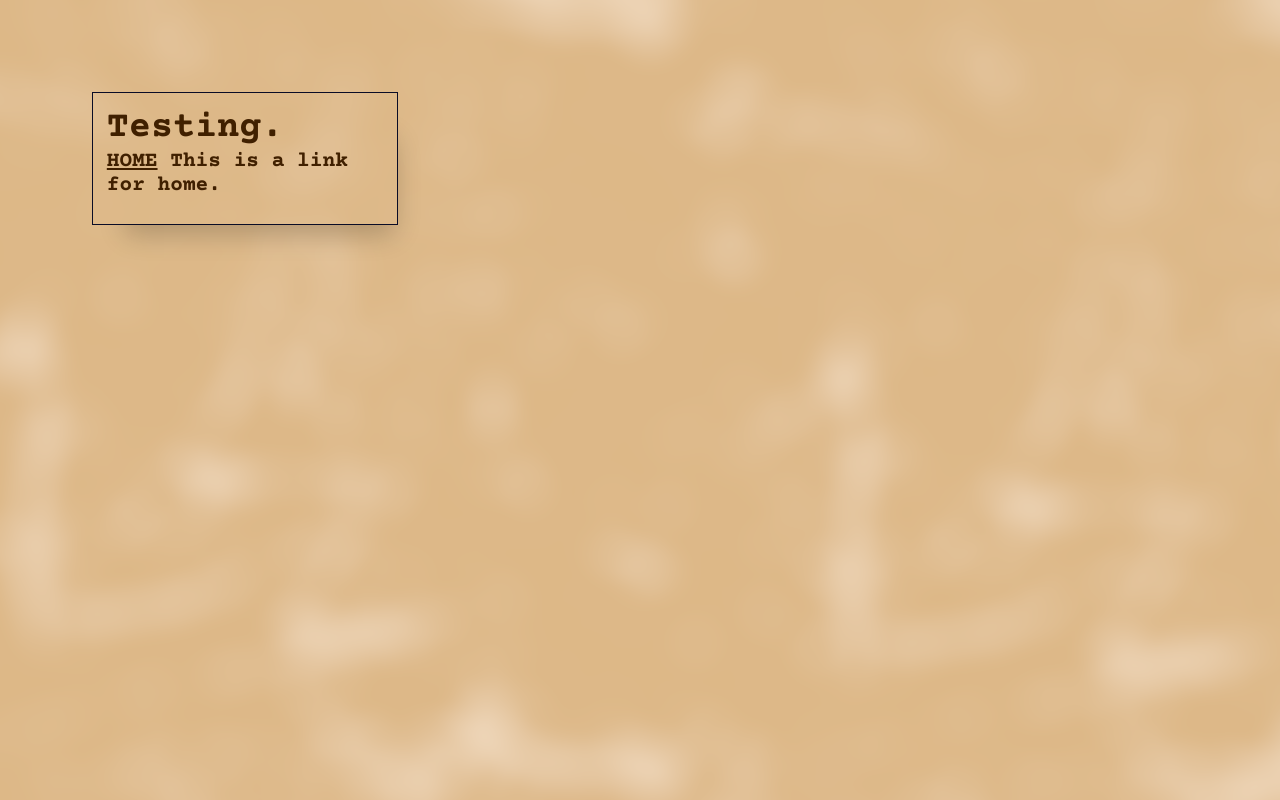
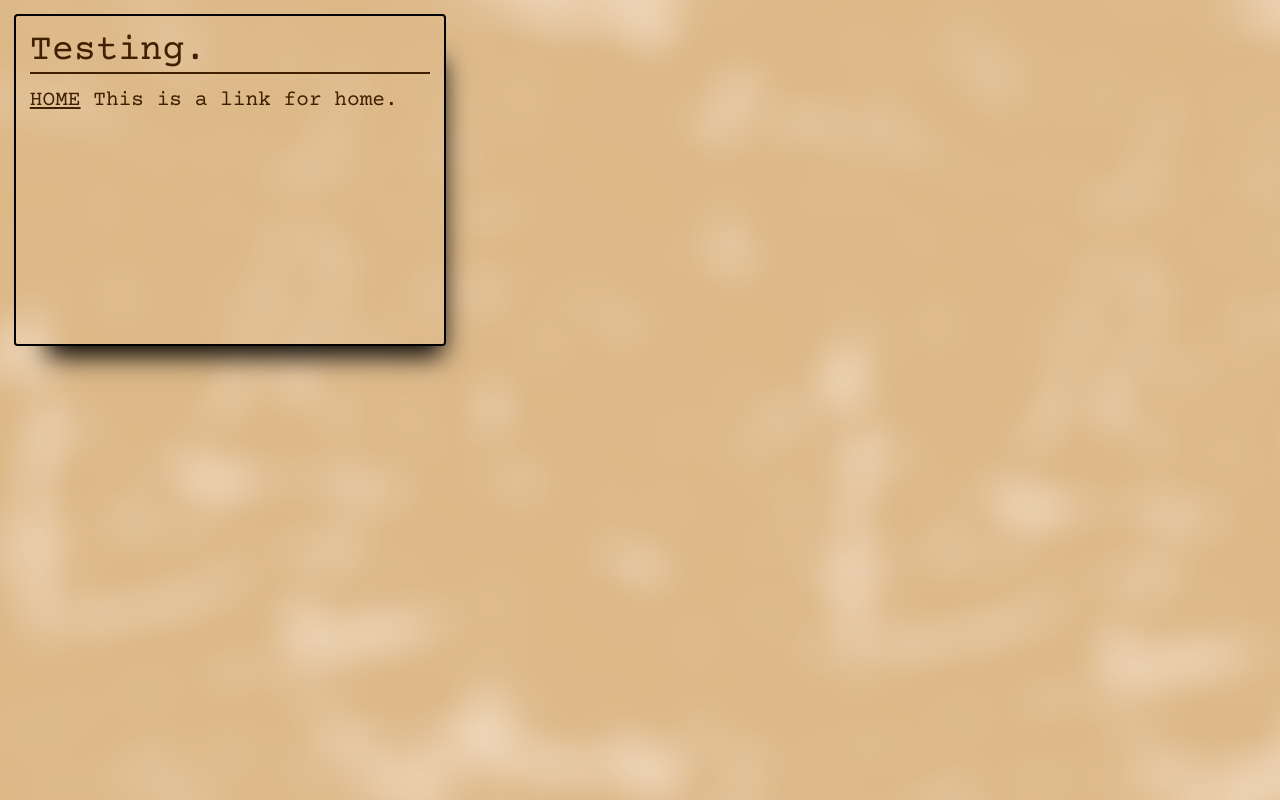
Before and after one commit to jakeedgar/foxingcss, a website: page index.html in a window 1280 px wide. Drawn offline with nearby package versions, Linux system fonts and the light colour scheme.

Commit message:
build out card component

```diff
--- a/css/index.css
+++ b/css/index.css
@@ -25,7 +25,7 @@ a {
 
 hr {
   border: 0;
-  border-top: 1px solid #efefef;
+  border-top: 1px solid #402000;
 }
 
 img {
@@ -135,8 +135,8 @@ h6 {
   border-style: solid;
   margin: 0.75rem;
   padding: 0.75rem;
-  border-radius: 0.5rem;
-  border-width: 1px;
+  border-radius: 1.25rem;
+  border-width: 2px;
 }
 
 .notification {
@@ -151,27 +151,40 @@ h6 {
 }
 
 .card {
-  display: block;
+  transition: all 235ms ease 0s;
+  box-shadow: 15px 28px 25px -18px black;
+  margin: 0.75rem;
   padding: 0.75rem;
-  border: 1px solid #0a0c26;
-  box-shadow: 15px 28px 25px -18px hsla(0deg, 0%, 0%, 0.2);
-  margin: 5rem;
-  max-width: 15rem;
+  backface-visibility: hidden;
+  border-style: double;
+  border-width: 2px;
+  border-color: black;
+  border-radius: 0.2083333333rem;
+  display: flex;
+  flex-direction: column;
+  position: relative;
+  will-change: transform;
+  word-wrap: break-word;
+  max-width: 400px;
+  height: 300px;
+}
+.card:hover {
+  transform: translate3d(0, 2px, 0);
+  box-shadow: 2px 8px 8px -5px black;
 }
 .card .card-title {
   font-size: 2rem;
   padding-bottom: 0.75rem;
-  font-weight: bold;
 }
 .card .card-body {
+  margin-top: 0.75rem;
   font-size: 1.15rem;
 }
 .card .card-body a {
   text-decoration: underline;
 }
-
-.card:hover {
-  box-shadow: hsla(0deg, 0%, 0%, 0.3);
+.card .card-hr {
+  border-top: 2px solid #402000;
 }
 
 .button-primary {
@@ -180,7 +193,7 @@ h6 {
   background-color: #69a0e8;
   color: white;
   border: 1;
-  border-radius: 0.5rem;
+  border-radius: 1.25rem;
   padding: 0.75rem;
   width: auto;
   text-align: center;
@@ -196,7 +209,7 @@ h6 {
   cursor: pointer;
   border: 1;
   background-color: #1c5eb6;
-  box-shadow: #191818;
+  box-shadow: 2px 8px 8px -5px black;
 }
 
 .button-primary:active {
--- a/index.html
+++ b/index.html
@@ -16,6 +16,7 @@
     <!-- card -->
       <div class="card">
         <h1 class="card-title"> Testing.
+          <hr class="card-hr">
           <p class="card-body">
             <a href="/">HOME</a> This is a link for home.
           </p>
```
